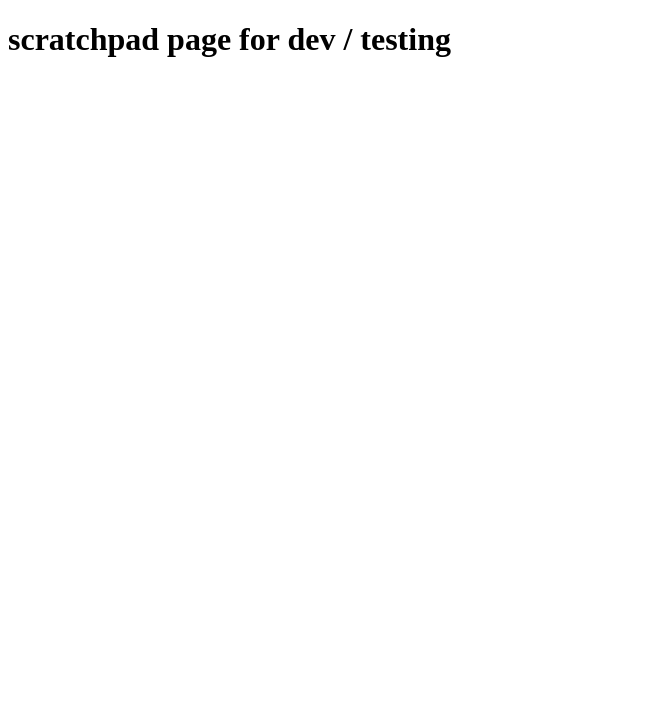
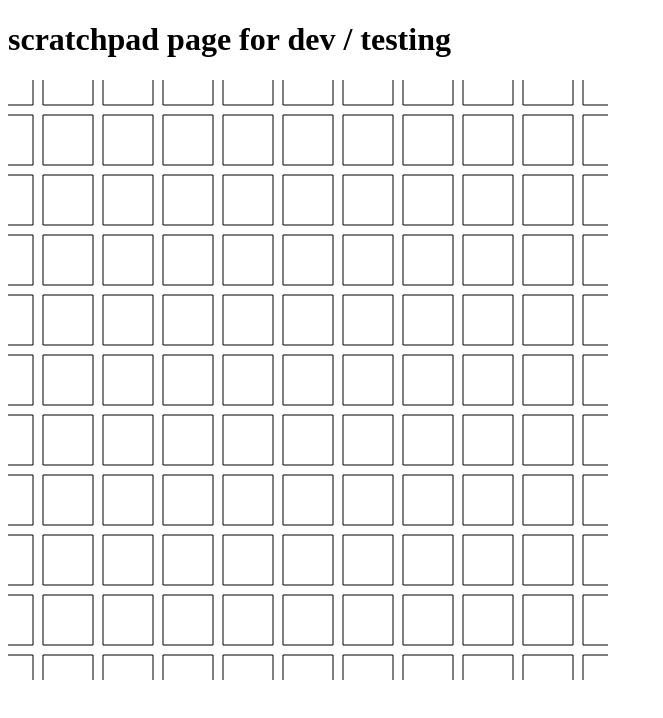
Before and after one commit to era-epoch/animautomata, a website built with Vite: page scratchpad/index.html in a window 1280 px wide. Shown: the whole page, without its empty margins (0-663 px from the left). Built offline with nearby package versions, Linux system fonts and the light colour scheme.

Commit message:
Static square tiling

```diff
--- a/scratchpad/index.html
+++ b/scratchpad/index.html
@@ -17,6 +17,6 @@
 
   <body>
     <h1>scratchpad page for dev / testing</h1>
-    <canvas id="canvas"></canvas>
+    <canvas id="canvas" width="600" height="600"></canvas>
   </body>
 </html>
--- a/scratchpad/scratchpad.css
+++ b/scratchpad/scratchpad.css
@@ -0,0 +1,3 @@
+canvas {
+  overflow: hidden;
+}
--- a/scratchpad/scratchpad.ts
+++ b/scratchpad/scratchpad.ts
@@ -1 +1,7 @@
-console.log("TEST!!");
+import { Tiling } from "../src";
+
+const setup = () => {
+  const tiling = new Tiling("canvas");
+  tiling.play();
+};
+window.addEventListener("load", setup);
--- a/src/tiling/tiling.ts
+++ b/src/tiling/tiling.ts
@@ -1,4 +1,5 @@
 import { Animautomaton, AnimautomatonOps } from "../animautomaton";
+import { Vector2 } from "../types";
 
 /**
  * Configurable properties able to be passed to the constructor.
@@ -56,12 +57,15 @@ export class Tiling extends Animautomaton {
 
     // Set default configuration
     this.lineWeight = 1;
-    this.shape = "hex";
-    this.size = 1;
-    this.padding = 1;
+    this.shape = "square";
+    this.size = 50;
+    this.padding = 10;
+    this.drawStyle = "stroke";
 
     // Set initial configuration
     if (ops) this.setConfig(ops);
+
+    this.postConstructor();
   }
 
   // Capture the parent version of overridden methods before override
@@ -75,6 +79,7 @@ export class Tiling extends Animautomaton {
    */
   setConfig = (ops: Partial<TilingOps>) => {
     this.lineWeight = ops.lineWeight ?? this.lineWeight;
+    this.context.lineWidth = this.lineWeight;
     this.shape = ops.shape ?? this.shape;
     this.size = ops.size ?? this.size;
     this.padding = ops.padding ?? this.padding;
@@ -89,5 +94,55 @@ export class Tiling extends Animautomaton {
   draw = () => {
     // Eq. to super.draw()
     this.parentDraw();
+    const progress = this.getProgress();
+    const cols = Math.ceil(this.canvas.width / (this.size + this.padding));
+    for (let col = -Math.ceil(cols / 2); col <= Math.ceil(cols / 2); col++) {
+      let offset = 0;
+      let colOffset = col * (this.size + this.padding);
+      while (
+        offset <
+        Math.ceil(this.canvas.height / 2) + this.size + this.padding
+      ) {
+        this.drawShape({ x: colOffset, y: 0 + offset }, progress);
+        if (offset != 0) {
+          this.drawShape({ x: colOffset, y: 0 - offset }, progress);
+        }
+        offset += this.size + this.padding;
+      }
+    }
+  };
+
+  drawShape = (position: Vector2, progress: number) => {
+    if (this.shape == "hex") this.drawHex(position, progress);
+    else if (this.shape == "tri") this.drawTri(position, progress);
+    else if (this.shape == "square") this.drawSquare(position, progress);
+    else throw new Error("Invalid Tiling shape: " + this.shape);
+  };
+
+  drawHex = (position: Vector2, progress: number) => {};
+  drawTri = (position: Vector2, progress: number) => {};
+  drawSquare = (position: Vector2, progress: number) => {
+    this.context.beginPath();
+    this.context.moveTo(
+      this.origin.x + position.x + this.size / 2,
+      this.origin.y + position.y - this.size / 2
+    );
+    this.context.lineTo(
+      this.origin.x + position.x + this.size / 2,
+      this.origin.y + position.y + this.size / 2
+    );
+    this.context.lineTo(
+      this.origin.x + position.x - this.size / 2,
+      this.origin.y + position.y + this.size / 2
+    );
+    this.context.lineTo(
+      this.origin.x + position.x - this.size / 2,
+      this.origin.y + position.y - this.size / 2
+    );
+    this.context.lineTo(
+      this.origin.x + position.x + this.size / 2,
+      this.origin.y + position.y - this.size / 2
+    );
+    this.ctxDraw();
   };
 }
```
